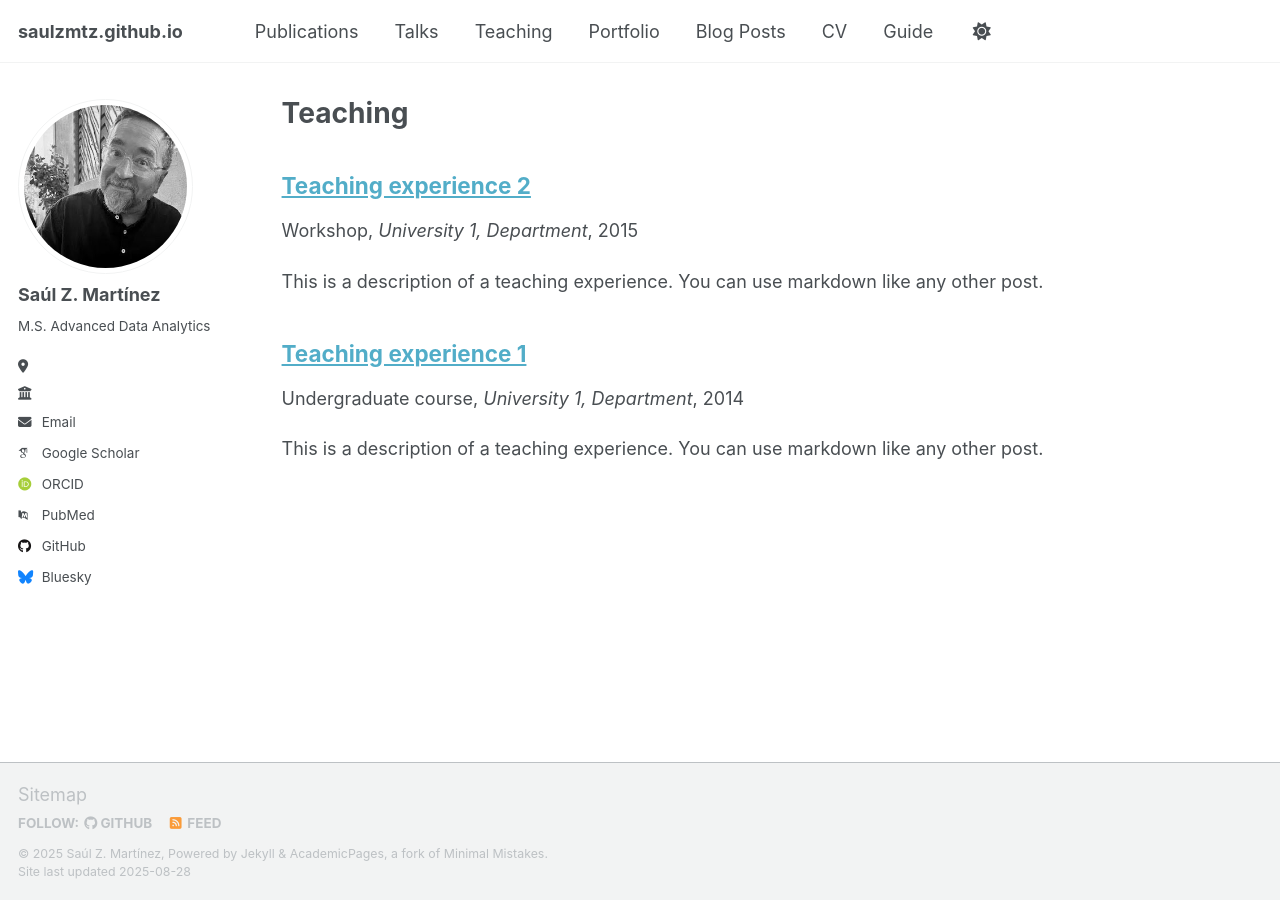
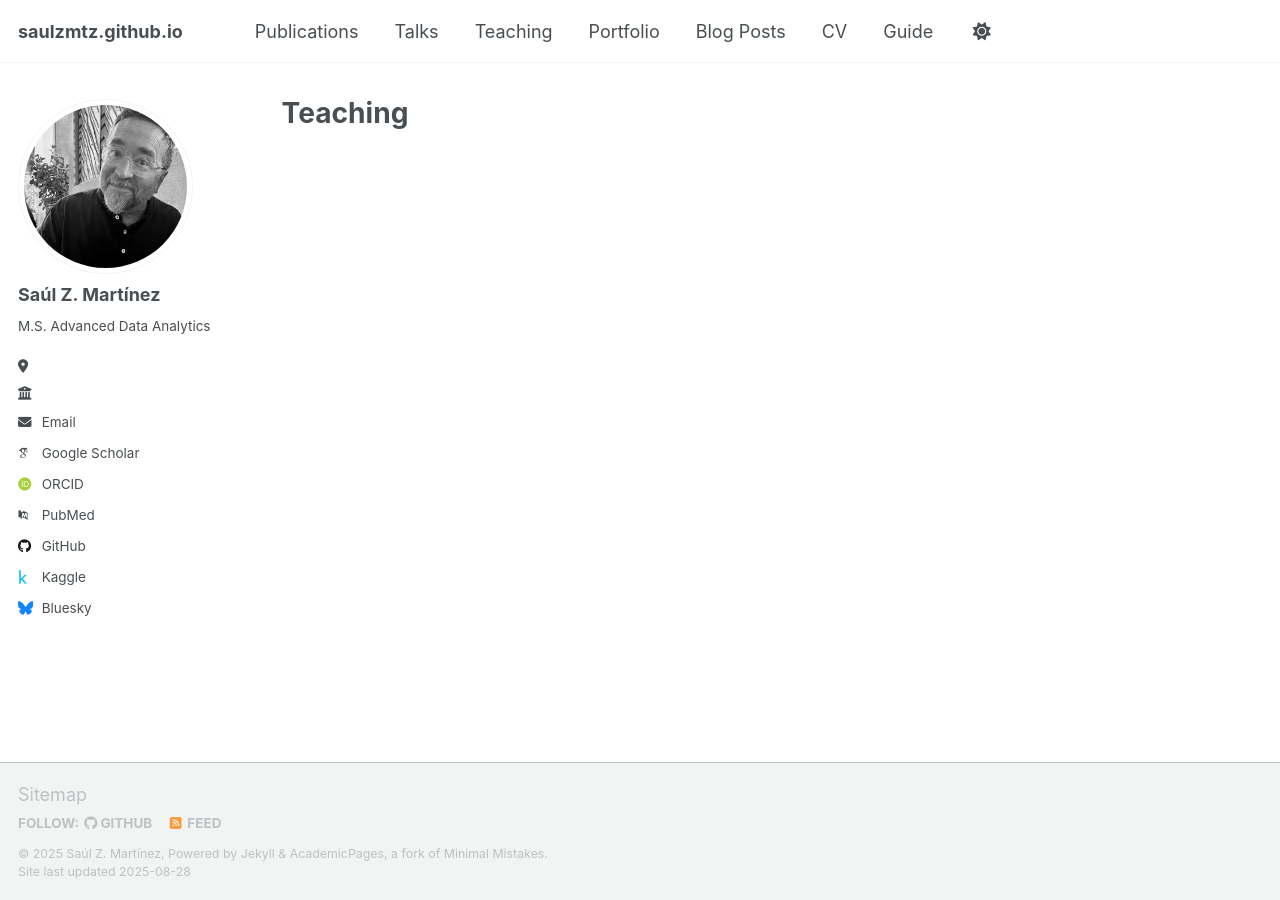
Before and after one commit to saulzmtz/saulzmtz.github.io, a Jekyll site: the page built from _pages/teaching.html, in a window 1280 px wide. Built offline with Jekyll 4.4.1, drawn with Linux system fonts in a browser that asks for light colours; some web fonts are replaced; a script that is not in the unit is left out; part of the change alters nothing that is shown.

Commit message:
Teaching to Education

```diff
--- a/_config.yml
+++ b/_config.yml
@@ -48,7 +48,7 @@ author:
   codepen          : # Username
   dribbble         : # Username
   github           : "saulzmtz"
-  kaggle           : # Username
+  kaggle           : "saulzmtz"
   stackoverflow    : # User number or user number and name (i.e., use "1" or "1/jeff-atwood")
 
   # Social media
@@ -217,11 +217,11 @@ kramdown:
 
 # These settings control the types of collections used by the template
 collections:
-  teaching:
+  education:
     output: true
     permalink: /:collection/:path/
   publications:
-    output: true
+    output: false
     permalink: /:collection/:path/
   portfolio:
     output: true
@@ -251,10 +251,10 @@ defaults:
     values:
       layout: single
       author_profile: true
-  # _teaching
+  # _education
   - scope:
       path: ""
-      type: teaching
+      type: education
     values:
       layout: single
       author_profile: true
```
